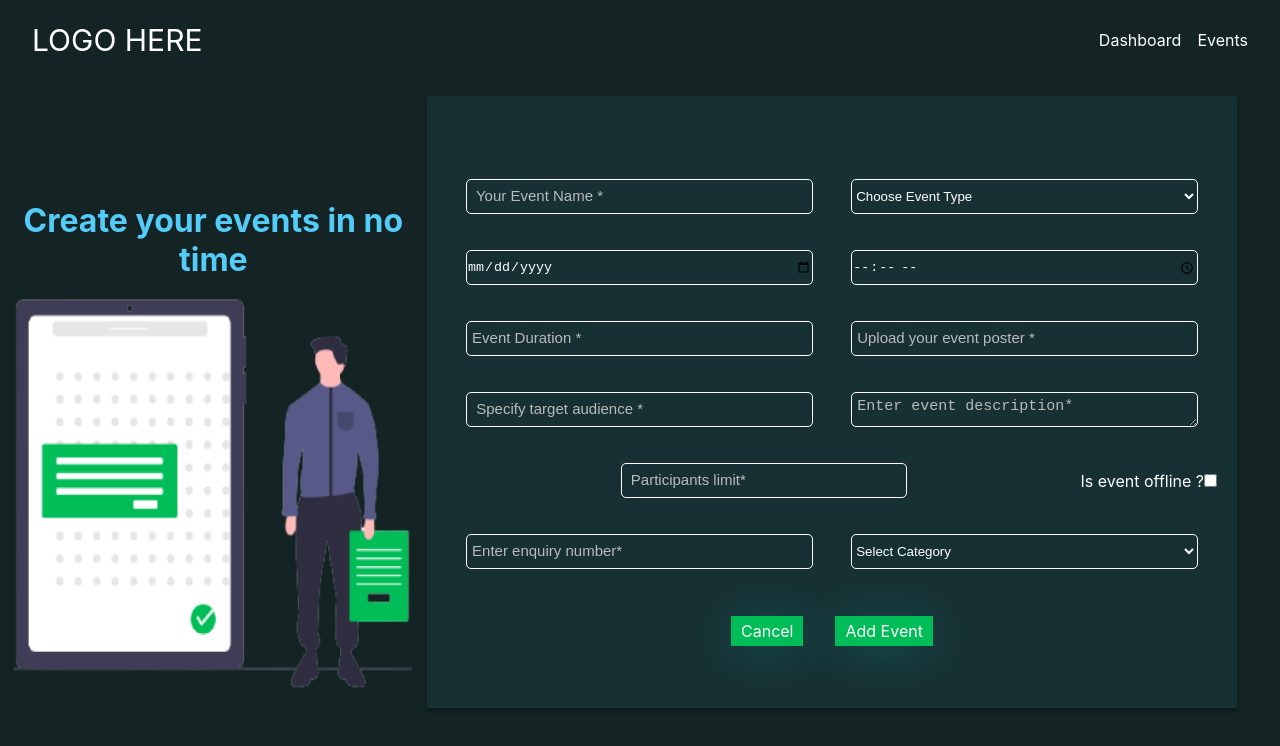
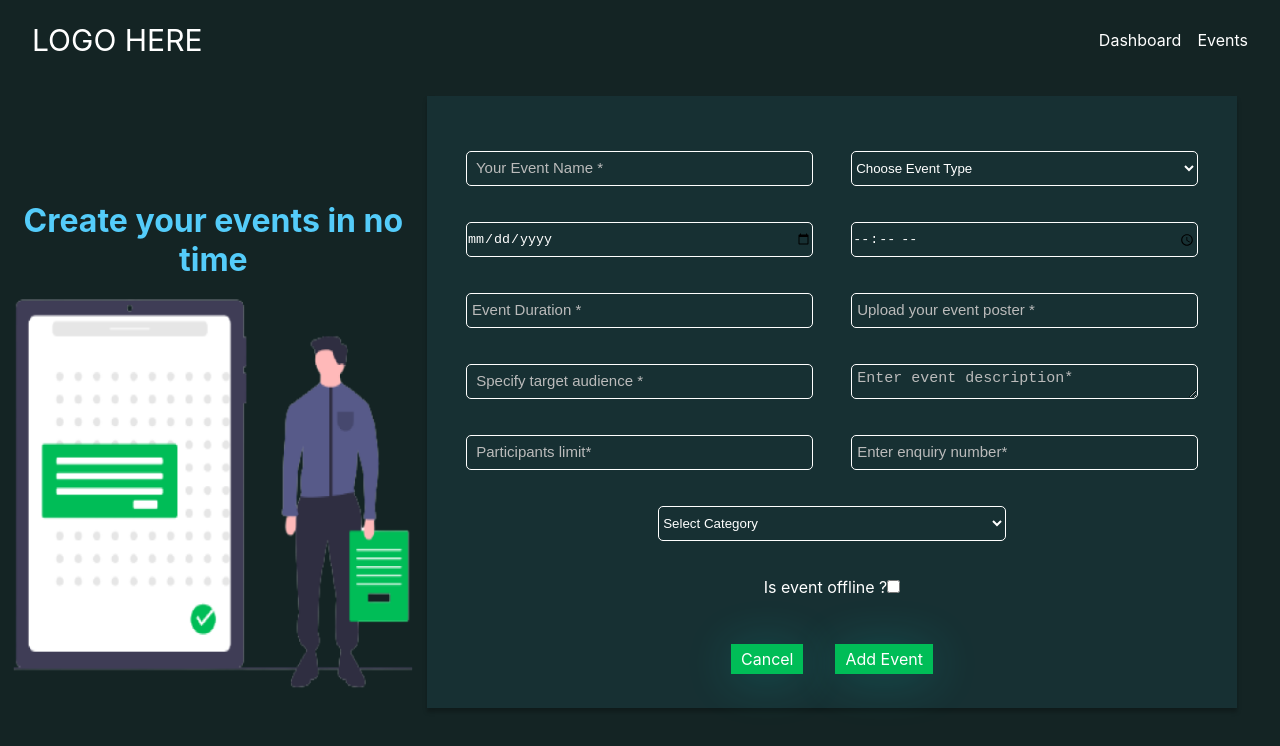
Before and after one commit to gdscnitp/Carbonops, a Next.js app: page /create-events in a window 1280 px wide. Shown: the top 746 px of the page. Built offline with nearby package versions, Linux system fonts and the light colour scheme.

Commit message:
form updated

```diff
--- a/src/components/events/CreateEvents.js
+++ b/src/components/events/CreateEvents.js
@@ -6,7 +6,7 @@ import { useRouter } from "next/dist/client/router";
 export default function CreateEvents(props) {
   const router = useRouter();
 
-  const [isOfflineBool, setIsOfflineBool] = useState(false);
+//  const [posterFile, handleUpload]= useForm()
   const [values, setValues] = useState({
     eventName: "",
     eventType: "",
@@ -21,20 +21,31 @@ export default function CreateEvents(props) {
     enquiryDetails: "",
     onOrgModel: "",
     eventDescription: "",
-    isOffline: isOfflineBool,
+    isOffline: false,
   });
 
   const handleChange = (e) => {
     const { name, value } = e.target;
+
     setValues({
       ...values,
       [name]: value,
     });
   };
 
+  // console.log(values.isOffline , "isOffline change")
+
+  const handleBool = (e) => {
+    setValues({
+      ...values,
+      isOffline: !(values.isOffline),
+    });
+  }
+
   const handleSubmit = (event) => {
     event.preventDefault();
-    // props.onAddEvent(values);
+    // console.log(values.isOffline , "isOffline")
+    console.log(values)
     props.onAddEvent(values);
   };
 
@@ -179,38 +190,7 @@ export default function CreateEvents(props) {
                 placeholder=" Participants limit*"
               />
 
-              <label htmlFor="isOfflineBool" className={styles.label}>
-                Is event offline ?
-                <input
-                  type="checkbox"
-                  id="isOfflineBool"
-                  name="isOfflineBool"
-                  value={isOfflineBool}
-                  onChange={() => {
-                    setIsOfflineBool(!isOfflineBool);
-                  }}
-                />
-              </label>
 
-              {isOfflineBool ? (
-                <textarea
-                  rows="2"
-                  type="text"
-                  id="eventLocation"
-                  name="eventLocation"
-                  className={styles.eventLocation}
-                  value={values.eventLocation}
-                  onChange={handleChange}
-                  required
-                  autoComplete="off"
-                  placeholder="Enter event location *"
-                />
-              ) : (
-                ""
-              )}
-            </div>
-
-            <div className={styles.row}>
               <input
                 type="number"
                 id="enquiryDetails"
@@ -222,6 +202,12 @@ export default function CreateEvents(props) {
                 autoComplete="off"
                 placeholder="Enter enquiry number*"
               />
+
+
+            </div>
+
+            <div className={styles.row}>
+
 
               <select
                 className={styles.onOrgModel}
@@ -240,6 +226,40 @@ export default function CreateEvents(props) {
               </select>
               <br />
             </div>
+
+
+            <div className={styles.row}>
+
+            <label htmlFor="isOfflineBool" className={styles.label}>
+                Is event offline ?
+                <input
+                  type="checkbox"
+                  id="isOffline"
+                  name="isOffline"
+                  value={values.isOffline}
+                  onChange={handleBool}
+                />
+              </label>
+
+              {values.isOffline ? (
+                <textarea
+                  rows="2"
+                  type="text"
+                  id="eventLocation"
+                  name="eventLocation"
+                  className={styles.eventLocation}
+                  value={values.eventLocation}
+                  onChange={handleChange}
+                  required
+                  autoComplete="off"
+                  placeholder="Enter event location *"
+                />
+              ) : (
+                ""
+              )}
+            </div>
+
+
             <div className={styles.row}>
               <div className={styles.buttons}>
                 <a onClick={() => router.push("/events")}>Cancel</a>
```
